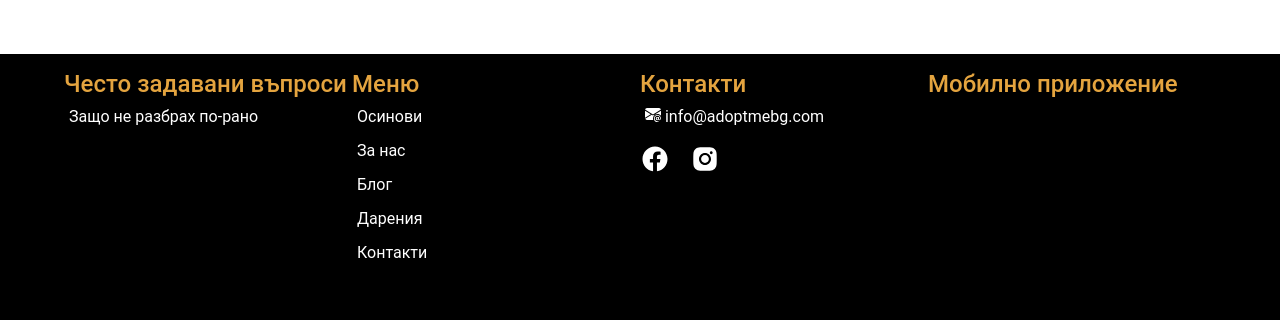
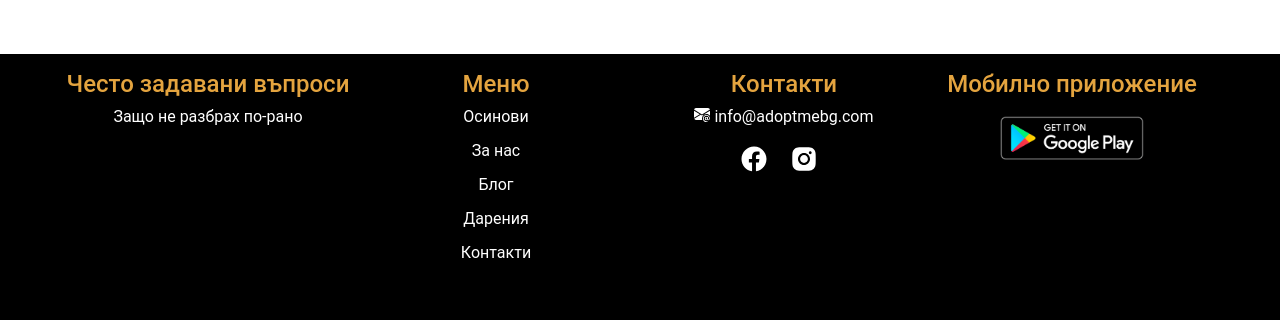
Before and after one commit to Dojibery/adoptmebg-frontend, a React (Vite) app: page /adoptmebg-frontend/ in a window 1280 px wide. Shown: the part 380-700 px from the top of the page. Built offline with nearby package versions, Linux system fonts and the light colour scheme; no server answers.

Commit message:
footer is done

```diff
--- a/src/components/FooterComponent.tsx
+++ b/src/components/FooterComponent.tsx
@@ -3,7 +3,7 @@ import { Link, Typography } from '@mui/material';
 import { BiLogoFacebookCircle } from 'react-icons/bi';
 import { AiFillInstagram } from 'react-icons/ai';
 import { BsFillEnvelopeAtFill } from 'react-icons/bs';
-// import { logo } from '../assets/images/play-store-logo.png';
+import  logo  from '../assets/images/play-store-logo.png';
 
 
 export const Footer = styled('div')`
@@ -46,10 +46,12 @@ export const FooterLinksDiv = styled('div')`
   justify-content: flex-start;
   flex-direction: column;
   color: black;
+  text-align: center;
 `;
 
 export const FooterSocialMediaDiv = styled('div')`
 display: flex;
+  justify-content: center;
 `;
 export const FooterBelow = styled('div')`
   display: block;
@@ -124,7 +126,8 @@ const FooterComponent = ()=>{
           <FooterLinksDiv>
             <Typography variant={'h4'}>Мобилно приложение</Typography>
             <Link href={'#'}>
-              <img src=''/>
+              <img style={{ width:'50%',
+                marginTop: '10px' }} alt={'a'} src={logo} loading={'lazy'}></img>
             </Link>
           </FooterLinksDiv>
         </FooterLinks>
```
